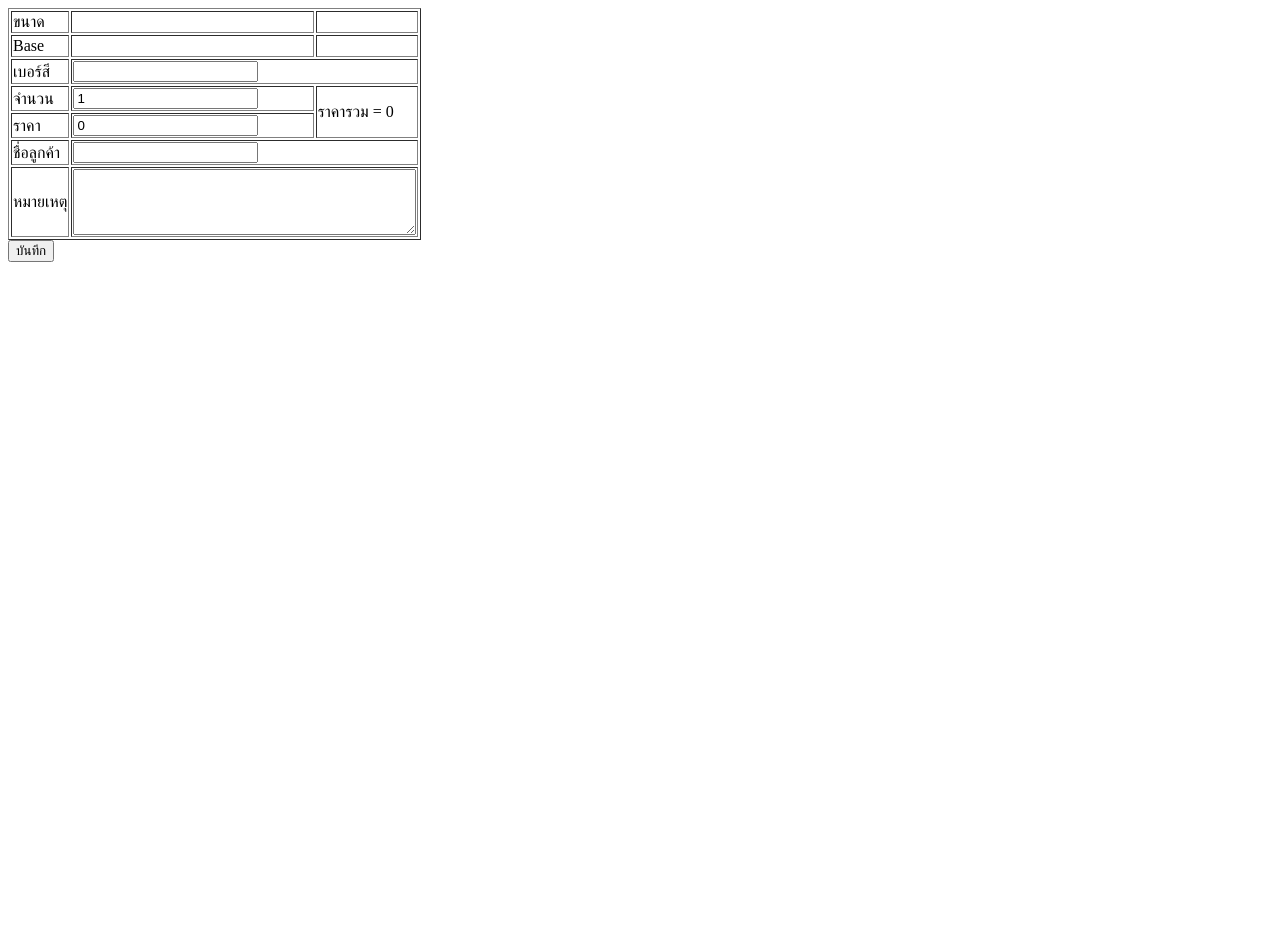
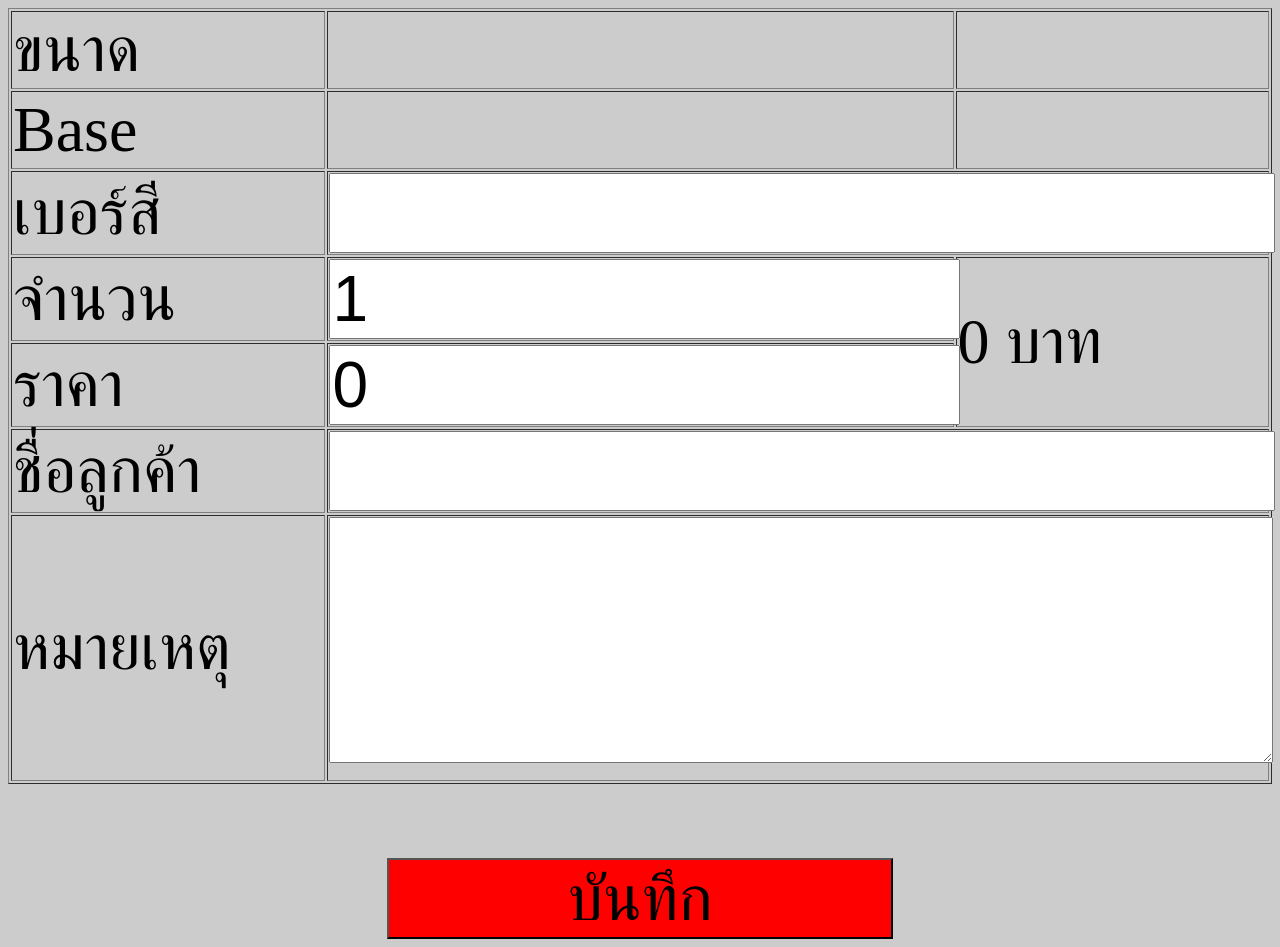
Before and after one commit to tanakorn/paint-satapornpong, a Django app: template paint/templates/enter_detail.html in a window 1280 px wide. Before the commit the page ends 262 px from the top, so only its background shows below. Run offline with Django 3.2, Linux system fonts and the light colour scheme; the template is opened without the code that fills it, so the values that code supplies are empty.

Commit message:
Add style to enter detail of sell page

```diff
--- a/paint/templates/enter_detail.html
+++ b/paint/templates/enter_detail.html
@@ -1,5 +1,49 @@
-<html>
+<!DOCTYPE html PUBLIC "-//W3C//DTD XHTML 1.0 Strict//EN" "http://www.w3.org/TR/xhtml1/DTD/xhtml1-strict.dtd">
+<html xmlns="http://www.w3.org/1999/xhtml" lang="th" xml:lang="th">
 <head>
+  <meta http-equiv="Content-Type" content="text/html; charset=UTF-8" />
+  <style type="text/css">
+    body {
+      font-size: 400%;
+      background-color: #cccccc;
+    }
+    table.main {
+      width: 100%;
+      margin: auto;
+    }
+    td.label {
+      width: 25%;
+    }
+    td.input {
+      width: 50%;
+    }
+    td.output {
+      width: 25%;
+    }
+    input {
+      font-size: 100%;
+      width: 100%;
+      margin-right: 2%;
+    }
+    input.button {
+      font-size: 70%;
+      border-color: black;
+      background-color: red;
+      width: 28%;
+    }
+    input.submit {
+      font-size: 100%;
+      border-color: black;
+      background-color: red;
+      width: 40%;
+      margin-left: 30%;
+      margin-right: 30%;
+    }
+    textarea {
+      font-size: 100%;
+      width: 100%;
+    }
+  </style>
   <script type="text/javascript">
     function changeSize(size_id, size_value) {
       document.getElementById("size_id").value = size_id;
@@ -54,48 +98,53 @@
     <input type="hidden" id="function_id" name="function_id" value="{{ function_id }}" />
     <input type="hidden" id="size_id" name="size_id" value="" />
     <input type="hidden" id="base_id" name="base_id" value="" />
-    <table border="1">
+    <table class="main" border="1">
       <tr>
-        <td>ขนาด</td>
-        <td>
+        <td class="label">ขนาด</td>
+        <td class="input">
         {% for size in size_list %}
-          <input type="button" value="{{ size.value }}" onClick="changeSize({{ size.id }}, '{{ size.value }}')" />
+          <input class="button" type="button" value="{{ size.value }}" onClick="changeSize({{ size.id }}, '{{ size.value }}')" />
+          {% if forloop.counter|divisibleby:3 %}
+          <br />
+          {% endif %}
         {% endfor %}
         </td>
-        <td> <span id="size_label"> </span> </td>
+        <td class="output"> <span id="size_label"> </span> </td>
       </tr>
       <tr>
-        <td>Base</td>
-        <td>
+        <td class="label">Base</td>
+        <td class="input">
         {% for base in base_list %}
-          <input type="button" value="{{ base.name }}" onClick="changeBase({{ base.id }}, '{{ base.name }}')" />
+          <input class="button" type="button" value="{{ base.name }}" onClick="changeBase({{ base.id }}, '{{ base.name }}')" />
         {% endfor %}
         </td>
-        <td> <span id="base_label"> </span> </td>
+        <td class="output"> <span id="base_label"> </span> </td>
       </tr>
       <tr>
-        <td> เบอร์สี </td>
-        <td colspan="2"> <input type="text" id="code" name="code" /> </td>
+        <td class="label"> เบอร์สี </td>
+        <td class="input" colspan="2"> <input type="text" id="code" name="code" /> </td>
       </tr>
       <tr>
-        <td> จำนวน </td>
-        <td> <input type="text" id="unit" name="unit" onKeyPress="validate(event)" onChange="calculate()" value="1" /> </td>
-        <td rowspan="2"> ราคารวม = <span id="amount_price">0</span> </td>
+        <td class="label"> จำนวน </td>
+        <td class="input"> <input type="text" id="unit" name="unit" onKeyPress="validate(event)" onChange="calculate()" value="1" /> </td>
+        <td class="output" rowspan="2"><span id="amount_price">0</span> บาท</td>
       </tr>
       <tr>
-        <td> ราคา </td>
-        <td> <input type="text" id="price" name="price" onKeyPress="validate(event)" onChange="calculate()" value="0"/> </td>
+        <td class="label"> ราคา </td>
+        <td class="input"> <input type="text" id="price" name="price" onKeyPress="validate(event)" onChange="calculate()" value="0"/> </td>
       </tr>
       <tr>
-        <td> ชื่อลูกค้า </td>
-        <td colspan="2"> <input type="text" id="customer" name="customer" /> </td>
+        <td class="label"> ชื่อลูกค้า </td>
+        <td class="input" colspan="2"> <input type="text" id="customer" name="customer" /> </td>
       </tr>
       <tr>
-        <td> หมายเหตุ </td>
-        <td colspan="2"> <textarea id="note" name="note" cols="40" rows="4"></textarea> </td>
+        <td class="label"> หมายเหตุ </td>
+        <td class="input" colspan="2"> <textarea id="note" name="note" cols="40" rows="4"></textarea> </td>
       </tr>
     </table>
-    <input type="submit" value="บันทึก" />
+    <br />
+    <input class="submit" type="submit" value="บันทึก" />
+    <br />
   </form>
 </body>
 </html>
```
